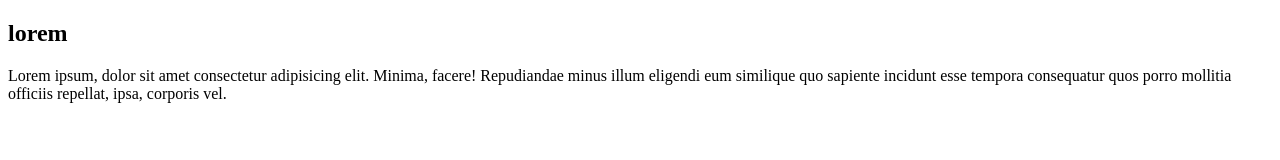
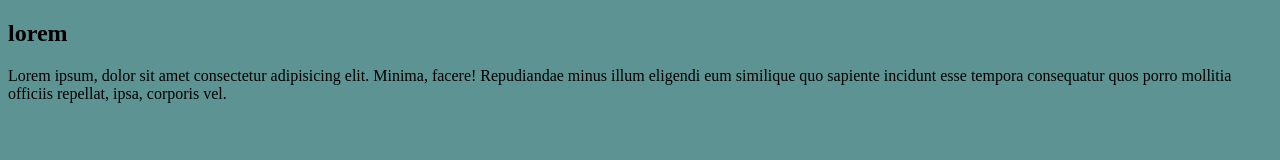
Before and after one commit to gulerpasayeva7777/myproject1, a plain HTML site: page index.html in a window 1280 px wide. Drawn offline with Linux system fonts and the light colour scheme.

Commit message:
Add srtle tag in html

```diff
--- a/index.html
+++ b/index.html
@@ -5,6 +5,11 @@
     <meta http-equiv="X-UA-Compatible" content="IE=edge">
     <meta name="viewport" content="width=device-width, initial-scale=1.0">
     <title>Document</title>
+    <style>
+    body{
+    background-color: rgb(93, 147, 147);
+    }
+    </style>
 </head>
 <body>
 <h2>lorem</h2>
```
